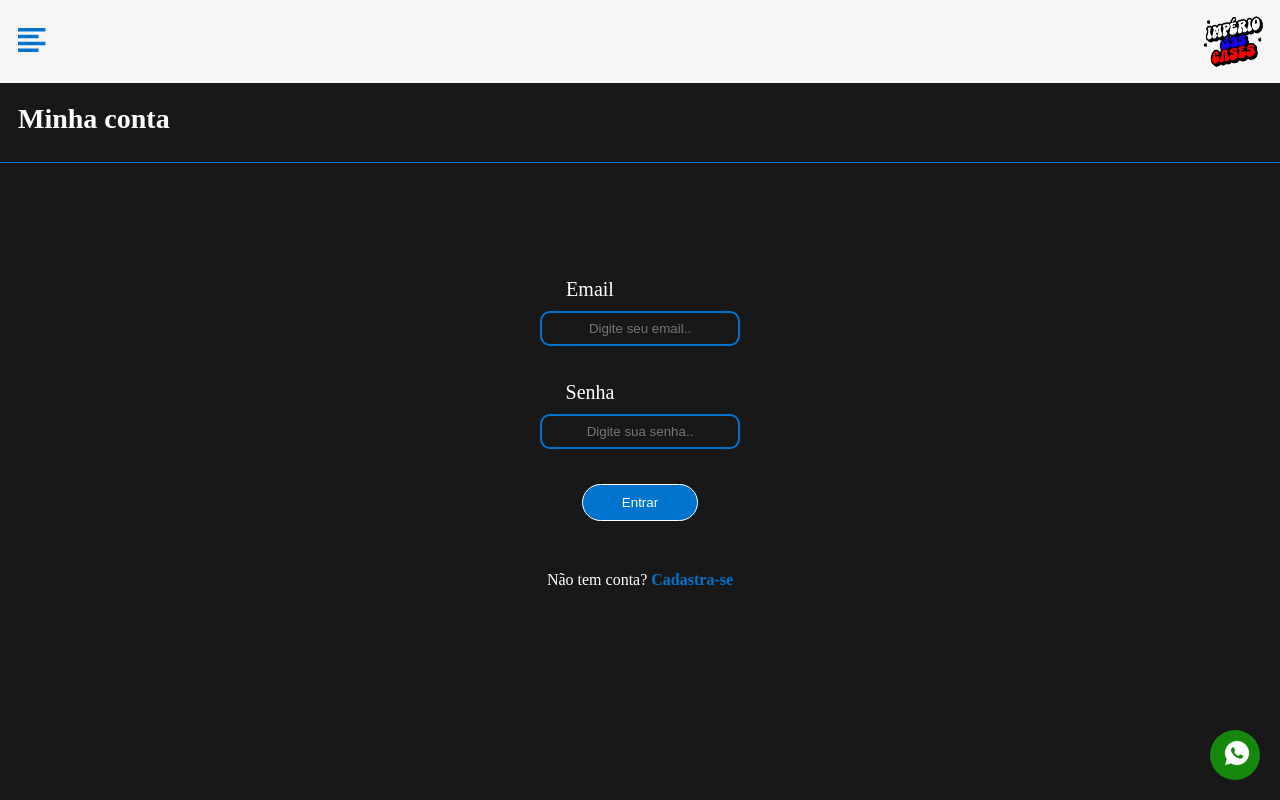
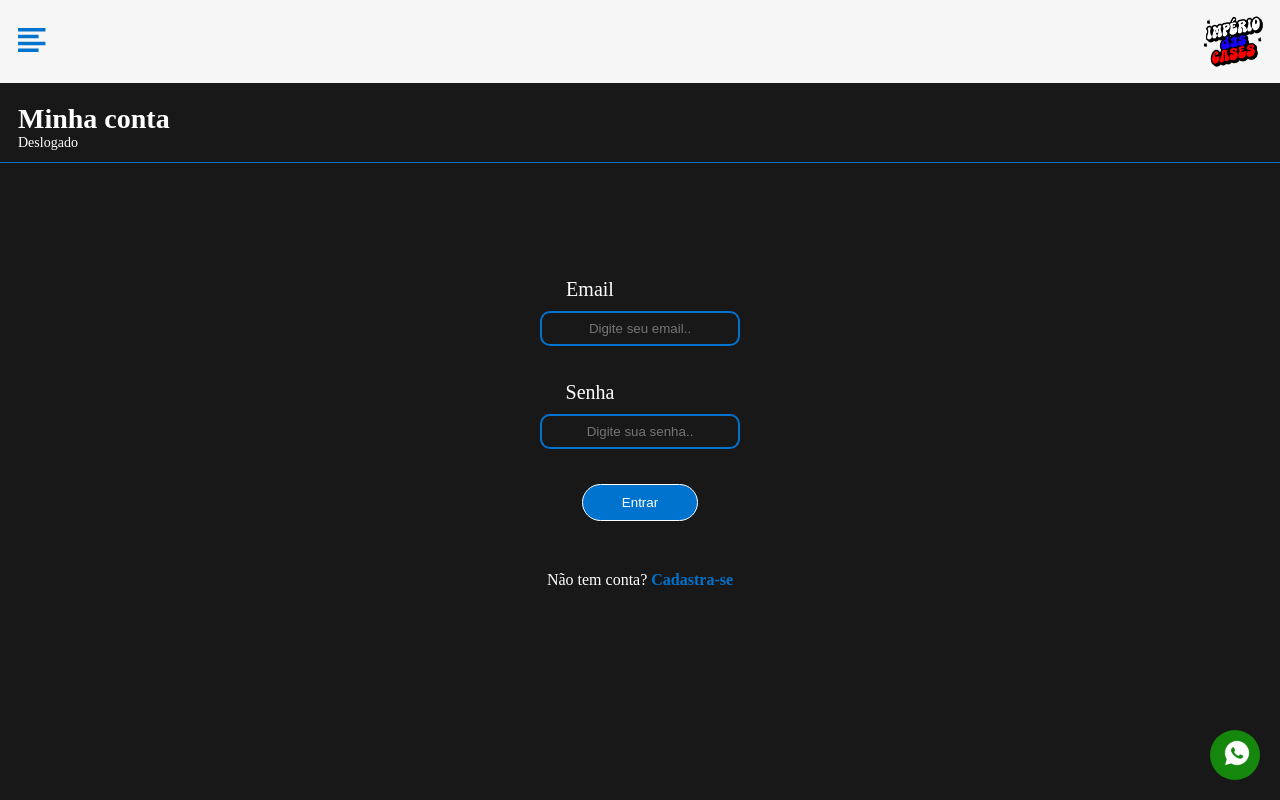
Before and after one commit to 01Vitorhugo/project-front, a React (Create React App) app in the folder front-end-cases/: page /login in a window 1280 px wide. Built offline with nearby package versions, Linux system fonts and the light colour scheme.

Commit message:
adicionando ApiContext

```diff
--- a/front-end-cases/package.json
+++ b/front-end-cases/package.json
@@ -7,11 +7,13 @@
     "@testing-library/react": "^13.4.0",
     "@testing-library/user-event": "^13.5.0",
     "axios": "^1.5.1",
+    "context": "^3.0.13",
     "firebase": "^10.5.2",
     "react": "^18.2.0",
     "react-dom": "^18.2.0",
     "react-router-dom": "^6.17.0",
     "react-scripts": "^5.0.1",
+    "react-toastify": "^9.1.3",
     "web-vitals": "^2.1.4"
   },
   "scripts": {
--- a/front-end-cases/src/App.js
+++ b/front-end-cases/src/App.js
@@ -1,19 +1,22 @@
+import StatesProvider from "./ContextApi/states";
 import RoutsPage from "./Routs";
 import './app.css';
+import { ToastContainer } from "react-toastify";
+import 'react-toastify/dist/ReactToastify.css';
 
 
 function App() {
 
   return (
-    <div className="App">
-      <RoutsPage/>
-
-      <div className="whats">
-       <a href="https://wa.me/11995216604"> <img src={require('./Imagens/logo-whats-branco.png')} alt="logo-whats"/></a>
-
+    <StatesProvider>
+      <div className="App">
+        <ToastContainer autoClose={3000} />
+        <RoutsPage />
+        <div className="whats">
+          <a href="https://wa.me/11995216604"> <img src={require('./Imagens/logo-whats-branco.png')} alt="logo-whats" /></a>
+        </div>
       </div>
-
-    </div>
+    </StatesProvider>
   );
 }
 
--- /dev/null
+++ b/front-end-cases/src/ContextApi/states.js
@@ -0,0 +1,17 @@
+import { createContext, useState } from "react";
+
+export const StateContext = createContext({});
+
+function StatesProvider({ children }){
+
+    const [log, setLog] = useState(false);
+
+    return (
+        <StateContext.Provider value={{ log, setLog }}>
+            {children}
+        </StateContext.Provider>
+    )
+
+}
+
+export default StatesProvider;
--- a/front-end-cases/src/components/Login/index.js
+++ b/front-end-cases/src/components/Login/index.js
@@ -1,42 +1,41 @@
-import { useState } from 'react';
+import { useContext, useState } from 'react';
 import './login.css';
 import { Link } from 'react-router-dom';
 import { auth } from '../../BD-login';
+import { toast } from "react-toastify";
 
 import { signInWithEmailAndPassword } from "firebase/auth"
+import { StateContext } from '../../ContextApi/states';
+
 
 function PageLogin( ) {
 
     const [email, setEmail] = useState();
     const [senha, setSenha] = useState();
-    // const [log, setLog] = useState(false);
+
+    const {log, setLog} = useContext(StateContext);
 
     async function Logar() {
+
         await signInWithEmailAndPassword(auth, email, senha)
             .then(() => {
                 setEmail('');
                 setSenha('');
-                alert('Logado com sucesso');
-                // setLog(true);
+                setLog(true);
+                toast.success("Logado com sucesso");
             })
             .catch(() => {
-                alert('Erro ao logar')
+                toast.error("Erro ao fazer login");
             })
-
     }
 
-    // //Deslogando do sistema
-    // async function logof() {
-    //     await signOut(auth)
-    //     setLog(false);
-
-
-    // }
+    console.log(log);
 
     return (
         <div className="login">
             <div className="title">
                 <h1>Minha conta</h1>
+                {log === true ? <p>Logado</p> : <p>Deslogado</p> }
             </div>
 
             <section className="inputs-login">
--- a/front-end-cases/src/components/NavPage/index.js
+++ b/front-end-cases/src/components/NavPage/index.js
@@ -1,11 +1,17 @@
-import { useState } from 'react';
+import { useContext, useState } from 'react';
 import './nav.css';
 import { Link } from 'react-router-dom';
+import { StateContext } from '../../ContextApi/states';
+import { signOut } from 'firebase/auth';
+import { auth } from '../../BD-login';
+
 
 
 function NavPage() {
 
     const [nav, setNav] = useState(false);
+
+    const {log, setLog} = useContext(StateContext);
 
     function NavInfo() {
         setNav(true);
@@ -15,9 +21,12 @@ function NavPage() {
         setNav(false);
     }
 
-    // function Logar(){
-    //     setNav(false);
-    // }
+    async function Logof(){
+        await signOut(auth);
+        setLog(false);
+
+    }
+
 
     return (
         <div className="nav">
@@ -55,7 +64,7 @@ function NavPage() {
                                 <li>Película</li>
                             </ul>
                             <div className='login'>
-                                <button onClick={VoltaNav}><Link to='/login'>Login</Link></button>
+                                {log === true ?  <button onClick={Logof}>Sair</button> :  <button onClick={VoltaNav}><Link to='/login'>Login</Link></button>}
 
                             </div>
 
--- a/front-end-cases/src/components/Register/index.js
+++ b/front-end-cases/src/components/Register/index.js
@@ -2,6 +2,7 @@ import { useState } from 'react';
 import './cadastro.css';
 // import { Link } from 'react-router-dom';
 import { auth } from '../../BD-login';
+import { toast } from "react-toastify";
 
 import { createUserWithEmailAndPassword  } from "firebase/auth"
 
@@ -14,16 +15,16 @@ function PageCadastro() {
         .then(()=>{
             setEmail('');
             setSenha('');
-            alert('Cadastro aceito');
+            toast.success("Cadastrado com sucesso");
 
         })
         .catch((error)=>{
 
             //senha fraca
             if(error.code === 'auth/weak-password'){
-                alert('Senha muito fraca');
+                toast.warn("Senha muito fraca");
             }else if(error.code === 'auth/email-already-in-use'){
-            alert('Email já existe')
+                toast.warn("Email ja existente");
           }
 
         })
```
Also changed, not shown: 1 other file (tests, documents, lock files or other folders).
